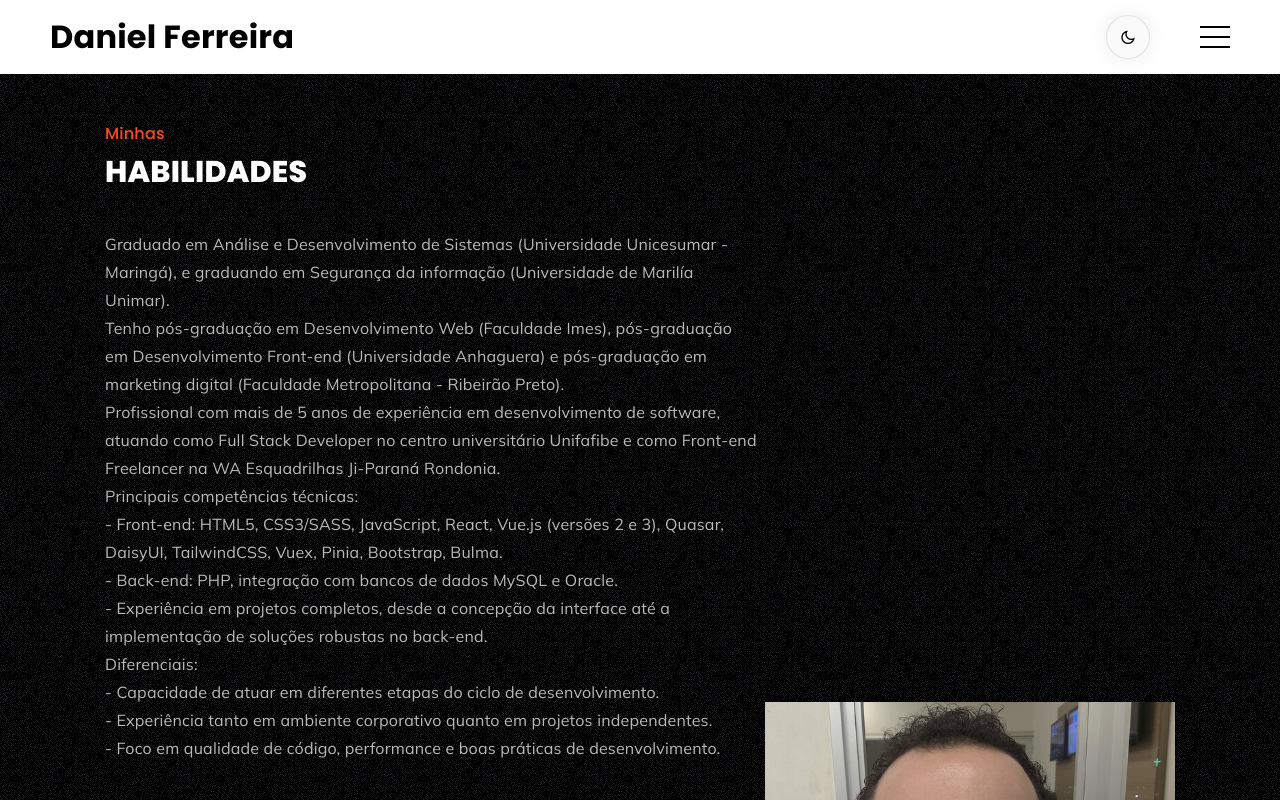
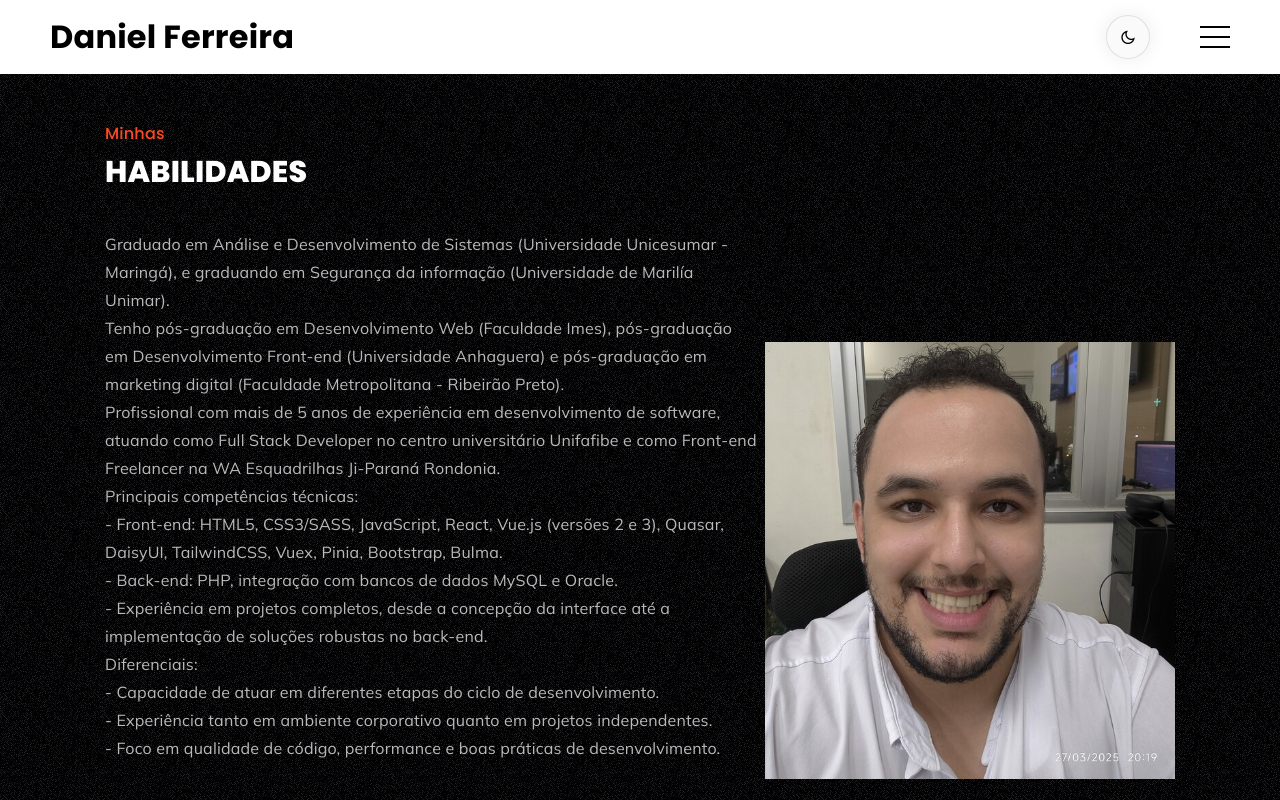
Before and after one commit to DanielFFerreira/daniel-portfolio, a Vue app: page /skills in a window 1280 px wide. Shown: the top 800 px of the page. Built offline with nearby package versions, Linux system fonts and the light colour scheme.

Commit message:
Adjusting image positioning in the skills session

```diff
--- a/src/assets/css/style.css
+++ b/src/assets/css/style.css
@@ -1003,7 +1003,7 @@ textarea.input-field {
     top: 0;
     right: 50px;
     width: 410px;
-    height: 200vh;
+    height: 110vh;
     background-image: url('../images/habSobreMim.jpg');
     background-repeat: no-repeat;
     background-size: contain;
```
